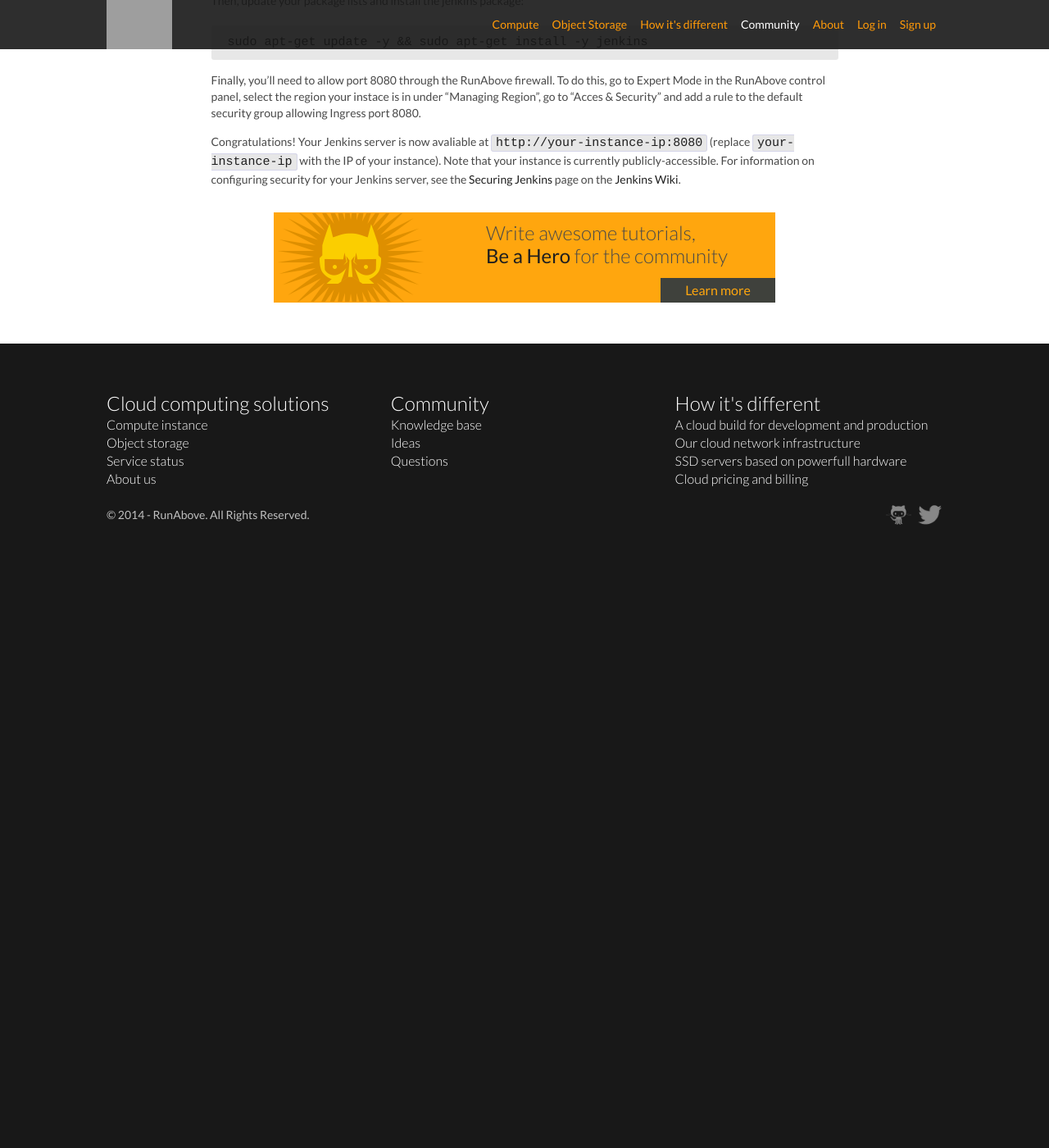
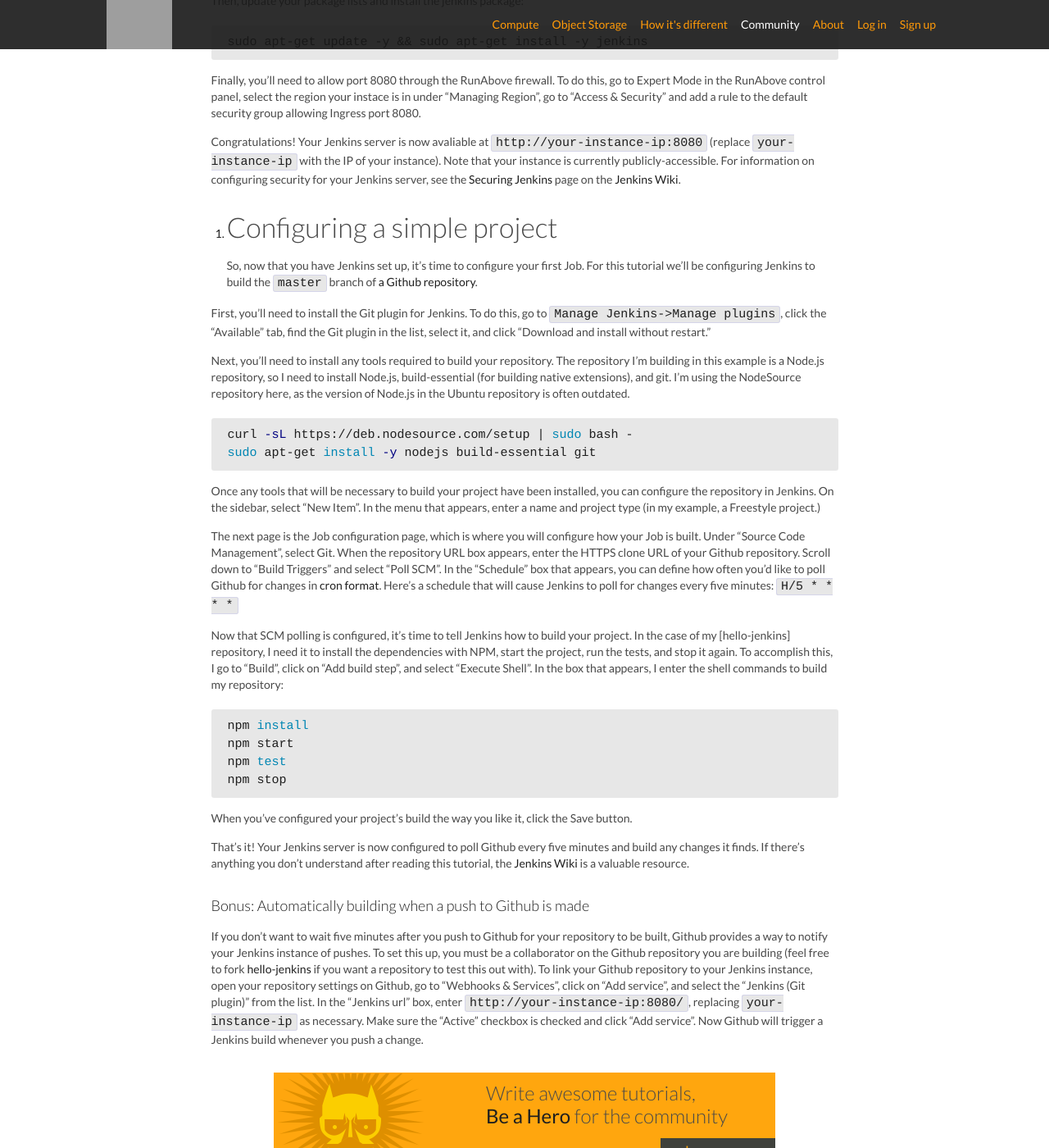
Before and after one commit to ovhlabs/knowledge-base, a Jekyll site: the page built from en/_posts/2014-10-13-how-to-install-jenkins-on-runabove.markdown, in a window 1280 px wide and 1400 px high, scrolled down 600 px. Shown: the whole window at 82% size. Built offline with Jekyll 4.4.1, drawn with Linux system fonts in a browser that asks for light colours; Markdown is read by kramdown in place of the engine named in the settings; comment, search, counter and statistics services are not loaded; before the commit the page ends 1276 px from its top, so only the background shows below that; grey boxes are pictures that could not be loaded.

Commit message:
Added section on configuring a simple project

````diff
--- a/en/_posts/2014-10-13-how-to-install-jenkins-on-runabove.markdown
+++ b/en/_posts/2014-10-13-how-to-install-jenkins-on-runabove.markdown
@@ -30,6 +30,39 @@
 sudo apt-get update -y && sudo apt-get install -y jenkins
 ```
 
-Finally, you'll need to allow port 8080 through the RunAbove firewall. To do this, go to Expert Mode in the RunAbove control panel, select the region your instace is in under "Managing Region", go to "Acces & Security" and add a rule to the default security group allowing Ingress port 8080.
+Finally, you'll need to allow port 8080 through the RunAbove firewall. To do this, go to Expert Mode in the RunAbove control panel, select the region your instace is in under "Managing Region", go to "Access & Security" and add a rule to the default security group allowing Ingress port 8080.
 
 Congratulations! Your Jenkins server is now avaliable at `http://your-instance-ip:8080` (replace `your-instance-ip` with the IP of your instance). Note that your instance is currently publicly-accessible. For information on configuring security for your Jenkins server, see the [Securing Jenkins](https://wiki.jenkins-ci.org/display/JENKINS/Securing+Jenkins) page on the [Jenkins Wiki](https://wiki.jenkins-ci.org/display/JENKINS/Home).
+
+2. Configuring a simple project
+===========================
+So, now that you have Jenkins set up, it's time to configure your first Job. For this tutorial we'll be configuring Jenkins to build the `master`	 branch of [a Github repository](https://github.com/DrOfAwesomeness/hello-jenkins).
+
+First, you'll need to install the Git plugin for Jenkins. To do this, go to `Manage Jenkins->Manage plugins`, click the "Available" tab, find the Git plugin in the list, select it, and click "Download and install without restart."
+
+Next, you'll need to install any tools required to build your repository. The repository I'm building in this example is a Node.js repository, so I need to install Node.js, build-essential (for building native extensions), and git. I'm using the NodeSource repository here, as the version of Node.js in the Ubuntu repository is often outdated.
+
+```bash
+curl -sL https://deb.nodesource.com/setup | sudo bash -
+sudo apt-get install -y nodejs build-essential git
+```
+Once any tools that will be necessary to build your project have been installed, you can configure the repository in Jenkins. On the sidebar, select "New Item". In the menu that appears, enter a name and project type (in my example, a Freestyle project.)
+
+The next page is the Job configuration page, which is where you will configure how your Job is built. Under "Source Code Management", select Git. When the repository URL box appears, enter the HTTPS clone URL of your Github repository. Scroll down to "Build Triggers" and select "Poll SCM". In the "Schedule" box that appears, you can define how often you'd like to poll Github for changes in [cron format](https://en.wikipedia.org/wiki/Cron#Format). Here's a schedule that will cause Jenkins to poll for changes every five minutes:
+`H/5 * * * *`
+
+Now that SCM polling is configured, it's time to tell Jenkins how to build your project. In the case of my [hello-jenkins] repository, I need it to install the dependencies with NPM, start the project, run the tests, and stop it again. To accomplish this, I go to "Build", click on "Add build step", and select "Execute Shell". In the box that appears, I enter the shell commands to build my repository:
+
+```bash
+npm install
+npm start
+npm test
+npm stop
+```
+
+When you've configured your project's build the way you like it, click the Save button.
+
+That's it! Your Jenkins server is now configured to poll Github every five minutes and build any changes it finds. If there's anything you don't understand after reading this tutorial, the [Jenkins Wiki](https://wiki.jenkins-ci.org/display/JENKINS/Home) is a valuable resource.
+
+### Bonus: Automatically building when a push to Github is made
+If you don't want to wait five minutes after you push to Github for your repository to be built, Github provides a way to notify your Jenkins instance of pushes. To set this up, you must be a collaborator on the Github repository you are building (feel free to fork [hello-jenkins](https://github.com/DrOfAwesomeness/hello-jenkins) if you want a repository to test this out with). To link your Github repository to your Jenkins instance, open your repository settings on Github, go to "Webhooks & Services", click on "Add service", and select the "Jenkins (Git plugin)" from the list. In the "Jenkins url" box, enter `http://your-instance-ip:8080/`, replacing `your-instance-ip` as necessary. Make sure the "Active" checkbox is checked and click "Add service". Now Github will trigger a Jenkins build whenever you push a change.
````
